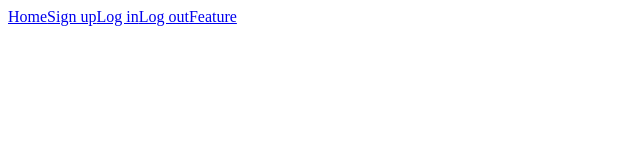
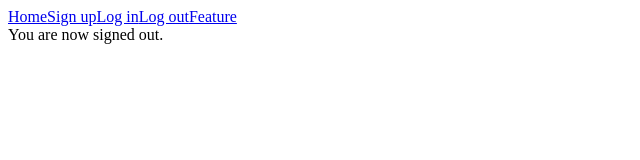
Before and after one commit to RuthENewman/Auth, a React (Create React App) app in the folder client/: page /signout in a window 1280 px wide. Shown: the top 160 px of the page, without its empty margins (0-640 px from the left). Built offline with nearby package versions, Linux system fonts and the light colour scheme.

Commit message:
signout component exported and route

```diff
--- a/client/src/components/auth/Signout.js
+++ b/client/src/components/auth/Signout.js
@@ -5,3 +5,5 @@ class Signout extends Component {
         return <div>You are now signed out.</div>
     }
 }
+
+export default Signout;
--- a/client/src/index.js
+++ b/client/src/index.js
@@ -9,6 +9,7 @@ import reducers from './reducers';
 import App from './components/App';
 import Welcome from './components/Welcome';
 import Signup from './components/auth/Signup';
+import Signout from './components/auth/Signout';
 import Feature from './components/Feature';
 
 const store = createStore(
@@ -25,6 +26,7 @@ ReactDOM.render(
             <App>
                 <Route path="/" exact component={Welcome} />
                 <Route path="/signup" component={Signup} />
+                <Route path="/signout" component={Signout} />
                 <Route path="/feature" component={Feature} />
             </App>
         </BrowserRouter>
```
